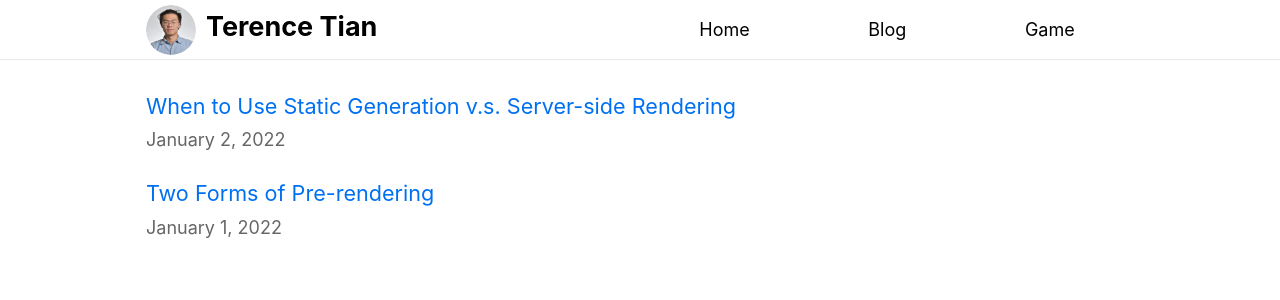
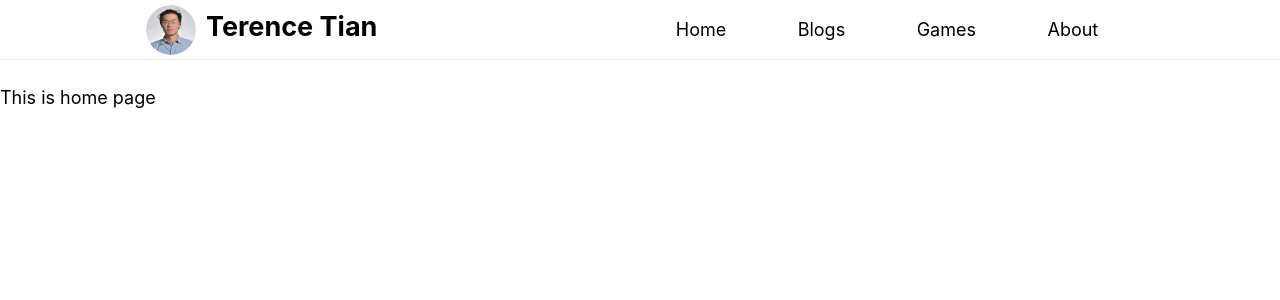
Before and after one commit to Terence625/nextjs-blog, a Next.js app: page / in a window 1280 px wide. Shown: the top 300 px of the page. Built offline with nearby package versions, Linux system fonts and the light colour scheme.

Commit message:
[Terence] add three pages and paths and move blogs to the blog page

```diff
--- a/src/components/blogContainer/blogList.tsx
+++ b/src/components/blogContainer/blogList.tsx
@@ -13,7 +13,7 @@ export default function BlogList({ blogListData }: { blogListData: BlogListDataT
     <ul className={utilStyles.list}>
       {blogListData.map(({ id, date, title }) => (
         <li className={utilStyles.listItem} key={id}>
-          <Link href={`/posts/${id}`}>
+          <Link href={`/blogs/${id}`}>
             <a>{title}</a>
           </Link>
           <br />
--- a/src/components/layout/layout.module.css
+++ b/src/components/layout/layout.module.css
@@ -11,7 +11,6 @@
   height: inherit;
   display: flex;
   flex-direction: row;
-
   margin: 0 auto;
   padding: 0 1rem;
   max-width: 1024px;
--- a/src/components/layout/navbar.tsx
+++ b/src/components/layout/navbar.tsx
@@ -8,11 +8,14 @@ export default function Navbar() {
       <Link href="/">
         <a>Home</a>
       </Link>
-      <Link href="/">
-        <a>Blog</a>
+      <Link href="/blogs">
+        <a>Blogs</a>
       </Link>
-      <Link href="/">
-        <a>Game</a>
+      <Link href="/games">
+        <a>Games</a>
+      </Link>
+      <Link href="/about">
+        <a>About</a>
       </Link>
     </nav>
   );
--- a/src/pages/index.tsx
+++ b/src/pages/index.tsx
@@ -1,22 +1,11 @@
-import Head from "next/head";
-import Layout, { siteTitle } from "../components/layout/layout";
-import { getSortedPostsData } from "../lib/posts";
-import { GetStaticProps } from "next";
-import BlogContainer from "../components/blogContainer/blogContainer";
-import {BlogListDataType} from "../components/blogContainer/blogList";
+import Layout from "../components/layout/layout";
 
-export const getStaticProps: GetStaticProps = async () => {
-  const blogListData = getSortedPostsData();
-  return { props: { blogListData } };
-};
-
-export default function Home({ blogListData }: { blogListData: BlogListDataType }) {
+export default function Home() {
   return (
-    <Layout home>
-      <Head>
-        <title>{siteTitle}</title>
-      </Head>
-      <BlogContainer blogContainerData={blogListData} home />
+    <Layout>
+      <h1 />
+      This is home page
+      <h1 />
     </Layout>
   );
 }
--- a/src/styles/global.css
+++ b/src/styles/global.css
@@ -22,7 +22,7 @@ a:hover {
 }
 
 main {
-  min-height: 100vh;
+
 }
 
 img {
```
Also changed, not shown: src/pages/about/index.tsx (added, +11 -0 lines), src/pages/blogs/index.tsx (added, +22 -0 lines), src/pages/games/index.tsx (added, +11 -0 lines), src/pages/blogs/[id].tsx (renamed from src/pages/posts/[id].tsx).
